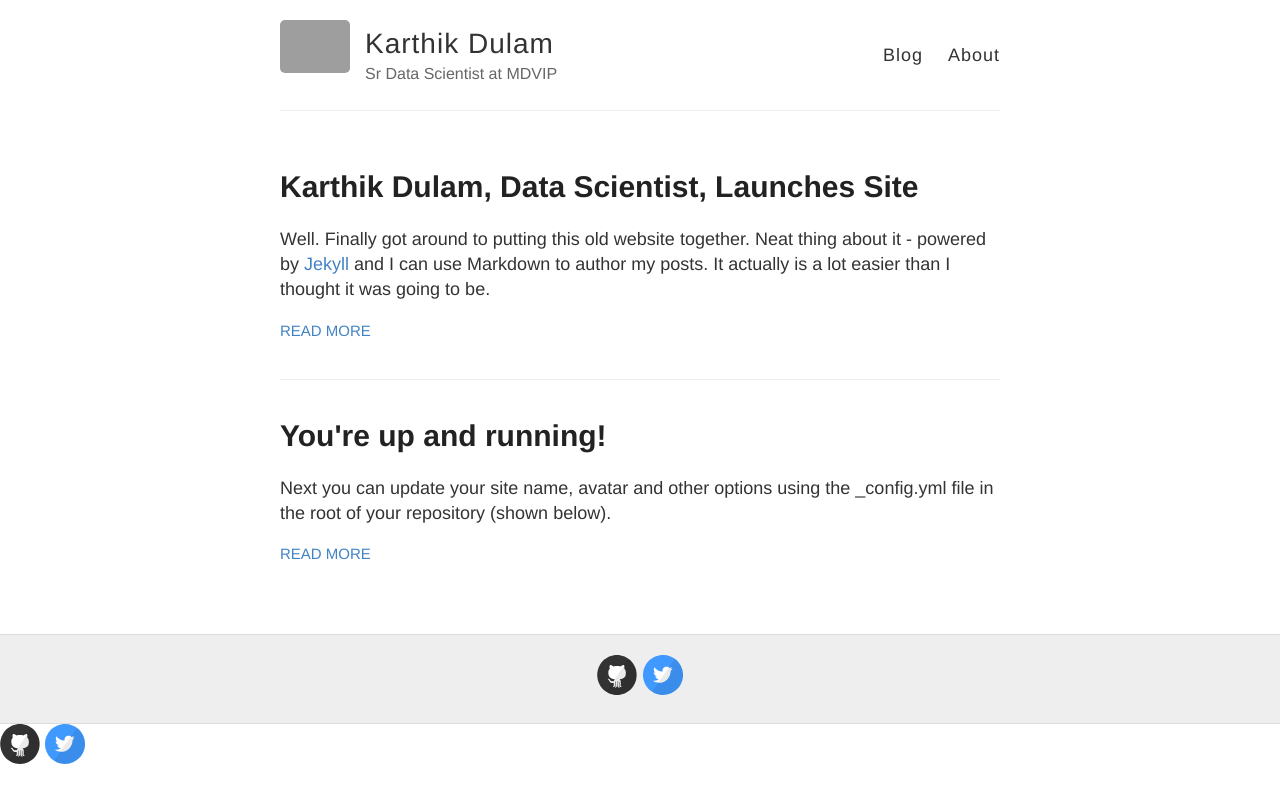
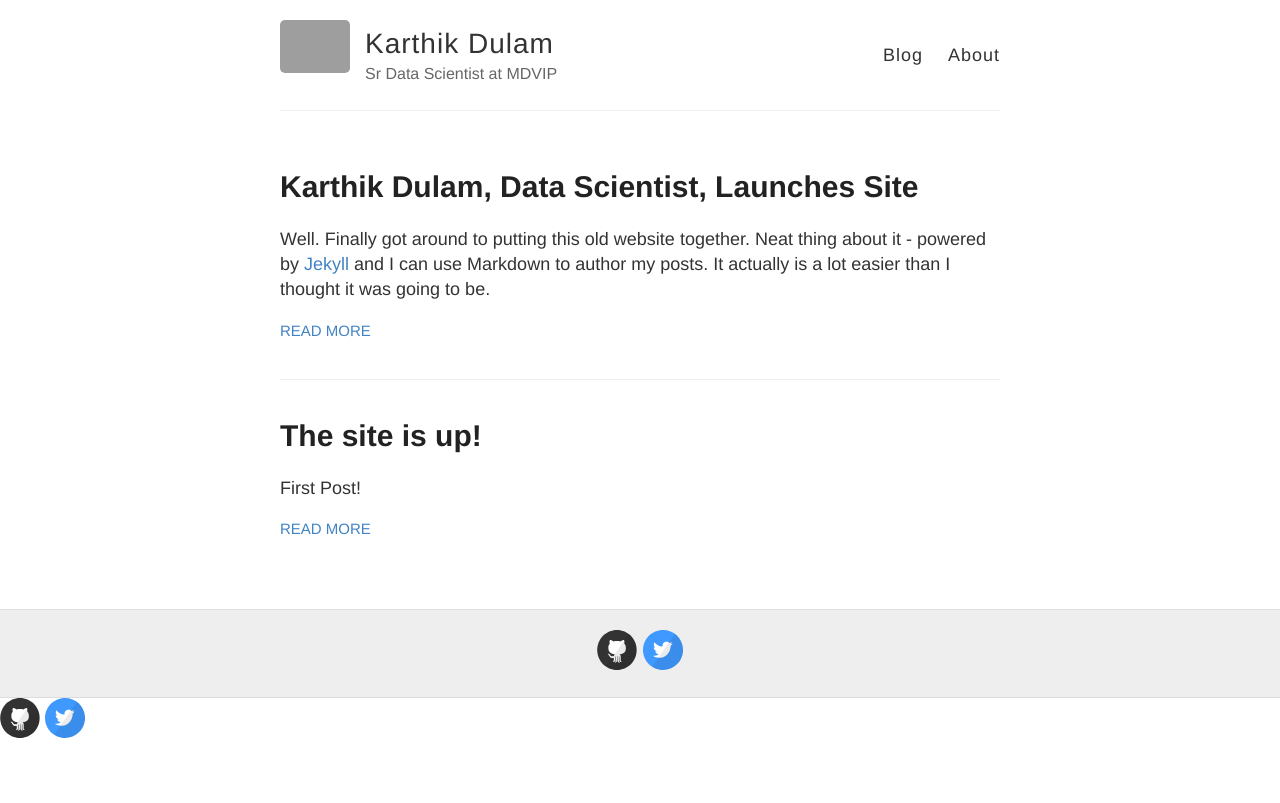
Before and after one commit to kaydee-edb/KarthikDulam.github.io, a Jekyll site: the page built from blog/index.html, in a window 1280 px wide. Shown: the top 803 px of the page. Built offline with Jekyll 4.4.1, drawn with Linux system fonts in a browser that asks for light colours; grey boxes are pictures that could not be loaded.

Commit message:
Update 2014-3-3-Hello-World.md

```diff
--- a/_posts/2014-3-3-Hello-World.md
+++ b/_posts/2014-3-3-Hello-World.md
@@ -1,10 +1,8 @@
 ---
 layout: post
-title: You're up and running!
+title: The site is up!
 ---
 
-Next you can update your site name, avatar and other options using the _config.yml file in the root of your repository (shown below).
+First Post!
 
-![_config.yml]({{ site.baseurl }}/images/config.png)
-
-The easiest way to make your first post is to edit this one. Go into /_posts/ and update the Hello World markdown file. For more instructions head over to the [Jekyll Now repository](https://github.com/barryclark/jekyll-now) on GitHub.
+Well, after struggling with jekyll for a month am able to post this for the first time on my own website powered by github :)
```
